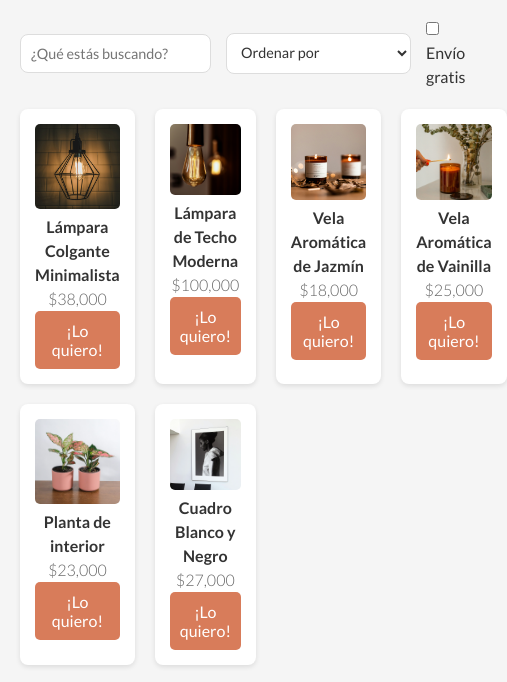
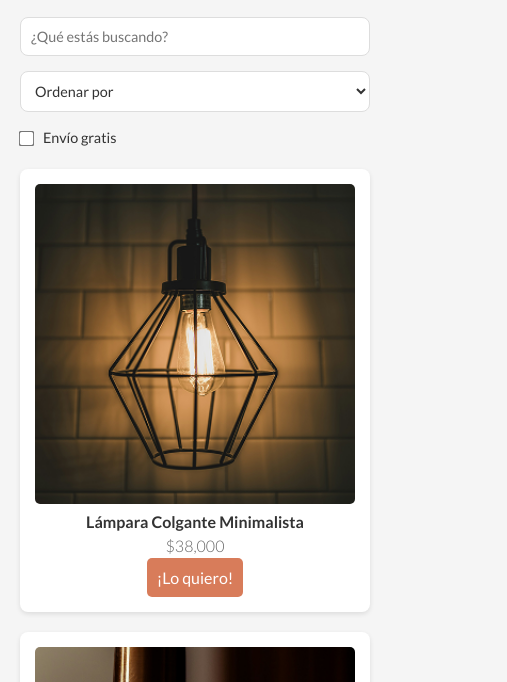
Before and after one commit to angelesmagalilateana/carrito-app-web, a plain HTML site: page productos.html in a window 390 px wide. Shown: the part 159-841 px from the top of the page, 507 px wide, since content can reach past the window. Drawn offline with Linux system fonts and the light colour scheme.

Commit message:
Productos Responsive

```diff
--- a/style.css
+++ b/style.css
@@ -288,3 +288,44 @@ footer {
   .btn-ver:hover {
     background-color: var(--color-accent);
   }
+  @media (max-width: 1024px) {
+    .product-grid {
+      grid-template-columns: repeat(3, 1fr);
+    }
+  }
+
+  @media (max-width: 768px) {
+    .product-grid {
+      grid-template-columns: repeat(2, 1fr);
+    }
+
+    .filters-container {
+      flex-direction: column;
+      align-items: flex-start;
+      gap: 15px;
+    }
+
+    .filters-container input[type="text"],
+    .filters-container select {
+      width: 100%;
+    }
+
+    .filters-container label {
+      display: flex;
+      align-items: center;
+      gap: 10px;
+      width: 100%;
+      font-size: var(--font-sm);
+      cursor: pointer;
+    }
+
+    .filters-container label input[type="checkbox"] {
+      transform: scale(1.2);
+    }
+  }
+
+  @media (max-width: 480px) {
+    .product-grid {
+      grid-template-columns: 1fr;
+    }
+  }
```
